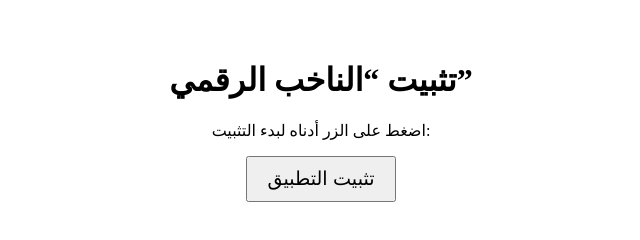
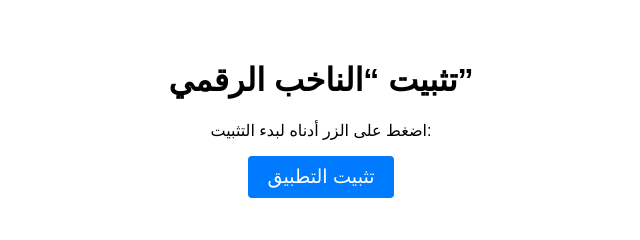
Before and after one commit to hisham2630/nakheb-raqami-ota, a plain HTML site: page index.html in a window 1280 px wide. Shown: the whole page, without its empty margins (319-959 px from the left). Drawn offline with Linux system fonts and the light colour scheme.

Commit message:
Update index.html

```diff
--- a/index.html
+++ b/index.html
@@ -3,14 +3,24 @@
 <head>
   <meta charset="utf-8">
   <title>تثبيت الناخب الرقمي</title>
+  <style>
+    body { text-align:center; font-family: sans-serif; padding: 2em; }
+    button {
+      font-size: 1.2em;
+      padding: 0.5em 1em;
+      border: none;
+      border-radius: 4px;
+      cursor: pointer;
+      background: #007aff;
+      color: white;
+    }
+  </style>
 </head>
-<body style="text-align:center; padding:2em;">
+<body>
   <h1>تثبيت “الناخب الرقمي”</h1>
   <p>اضغط على الزر أدناه لبدء التثبيت:</p>
-  <a href="itms-services://?action=download-manifest&url=https://hisham2630.github.io/nakheb-raqami-ota/manifest.plist">
-    <button style="font-size:1.2em; padding:0.5em 1em;">
-      تثبيت التطبيق
-    </button>
+  <a href="itms-services://?action=download-manifest&amp;url=https://cdn.jsdelivr.net/gh/hisham2630/nakheb-raqami-ota@main/manifest.plist">
+    <button>تثبيت التطبيق</button>
   </a>
 </body>
 </html>
```
